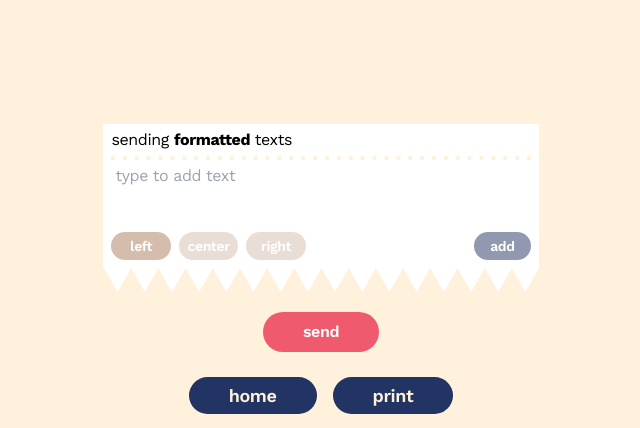
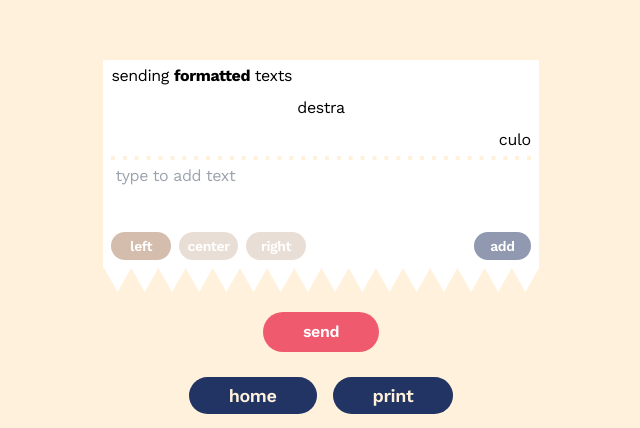
Before and after one commit to sblbl/lampone, a SvelteKit app: page /text in a window 1280 px wide. Shown: the part 372-800 px from the top of the page, without its empty margins (319-959 px from the left). Built offline with nearby package versions, Linux system fonts and the light colour scheme; a web font is replaced by a local one.

Commit message:
text implemented

```diff
--- a/package.json
+++ b/package.json
@@ -27,6 +27,7 @@
 	"type": "module",
 	"dependencies": {
 		"firebase": "^10.12.5",
-		"marked": "^14.1.0"
+		"marked": "^14.1.0",
+		"node-ssh": "^13.2.0"
 	}
 }
--- a/src/routes/api/print/+server.js
+++ /dev/null
@@ -1,14 +0,0 @@
-import { json } from '@sveltejs/kit'
-import { env } from '$env/dynamic/private'
-
-export async function POST({ request }) {
-	const { msg } = await request.json()
-
-	// write to realtime db /msg
-
-	return json({ msg: 'ok' }, { status: 200 })
-	try {
-	} catch (error) {
-		return json({ error }, { status: 500 })
-	}
-}
--- a/src/routes/text/+page.svelte
+++ b/src/routes/text/+page.svelte
@@ -5,7 +5,7 @@
 	import Paragraph from '$lib/components/text/Paragraph.svelte'
 	import ReceiptEnd from '$lib/components/text/ReceiptEnd.svelte'
 
-	let printBtn, addLineBtn, receitpWidth
+	let sendBtn, addLineBtn, receitpWidth
 
 	const lineModel = {
 		text: '',
@@ -21,7 +21,21 @@
 		flip: false
 	}
 
-	let texts = [sampleText],
+	let texts = [
+			sampleText,
+			{
+				text: 'destra',
+				align: 'center',
+				invert: false,
+				flip: false
+			},
+			{
+				text: 'culo',
+				align: 'right',
+				invert: false,
+				flip: false
+			}
+		],
 		focuses = [false],
 		tempText = '',
 		aligns = ['left', 'center', 'right'],
@@ -31,10 +45,7 @@
 		log,
 		status = 'writable'
 
-	$: console.log(currentAlign)
 	$: console.log(texts)
-	$: currentText.align = currentAlign
-	$: lineModel.align = currentAlign
 	$: {
 		if (tempText.length > 0 && addLineBtn) {
 			addLineBtn.disabled = false
@@ -42,6 +53,7 @@
 			addLineBtn.disabled = true
 		}
 	}
+
 	const addLine = () => {
 		currentText.text = tempText
 		texts = [...texts, currentText]
@@ -77,18 +89,18 @@
 	}
 
 	const postText = async () => {
-		/*sendBtn.disabled = true
-		 await realtimeSet('text', file)
+		sendBtn.disabled = true
+		await realtimeSet('text', texts)
 		await tick()
 		status = 'writing'
-		file = null
+		texts = []
 		await new Promise((r) => setTimeout(r, 1000))
-		status = 'writed'
+		status = 'written'
 		log = 'sent to printer'
 		await new Promise((r) => setTimeout(r, 3000))
 		log = null
 		await new Promise((r) => setTimeout(r, 500))
-		status = 'writable' */
+		reset()
 	}
 
 	const reset = async () => {
@@ -160,7 +172,7 @@
 		</div>
 		<ReceiptEnd n={16} w={receitpWidth} h={24} />
 		<div class="w-full h-16 flex items-center justify-center">
-			<button type="submit" class="red-button">send</button>
+			<button bind:this={sendBtn} type="submit" class="red-button">send</button>
 		</div>
 		<!-- {/if} -->
 	</form>
```
Also changed, not shown: src/routes/api/ssh/+server.js (added), 1 other file (tests, documents, lock files or other folders).
